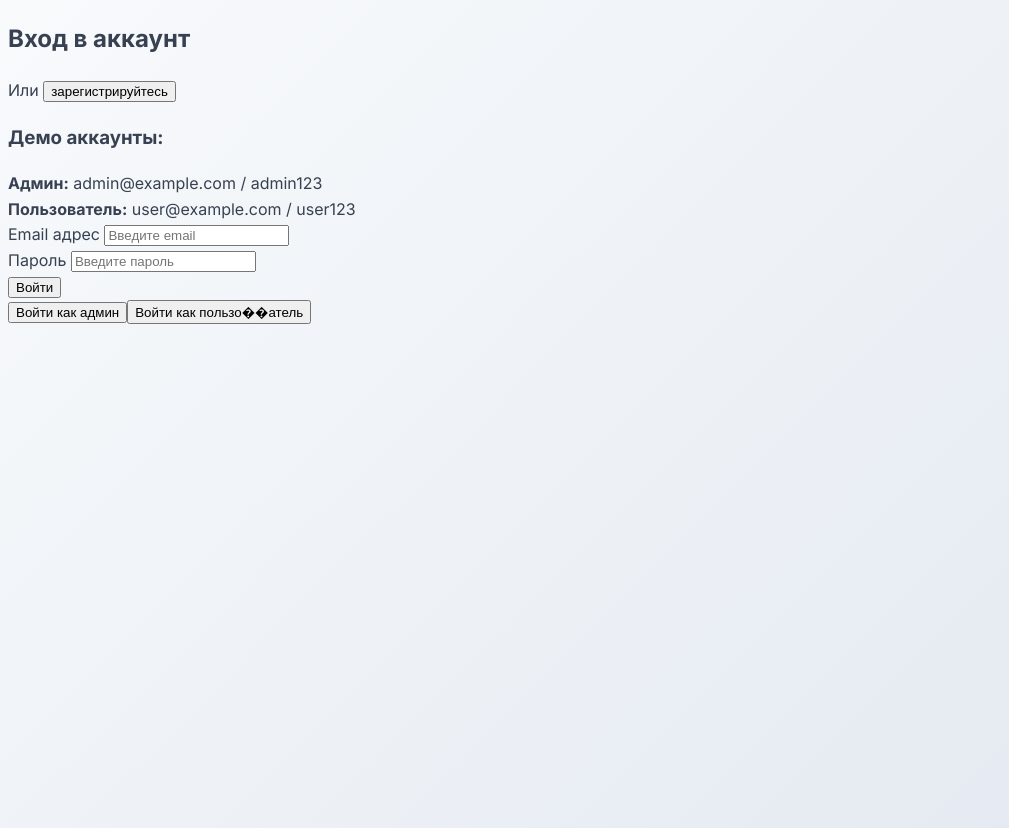
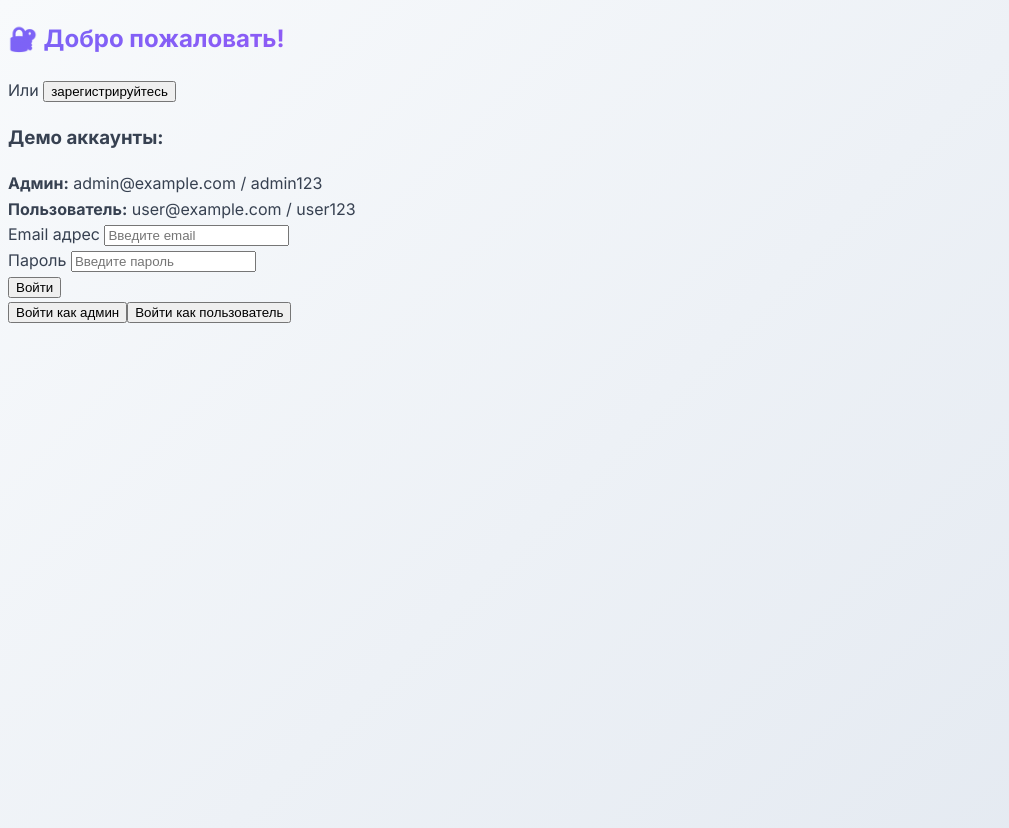
Before and after one commit to valorwing/online-store, a Vue app: page /login in a window 1280 px wide. Shown: the whole page, without its empty margins (0-1009 px from the left). Built offline with nearby package versions, Linux system fonts and the light colour scheme; the HTML template or start-up script is replaced by a standard one.

Commit message:
Обновление заголовка страницы входа
cgen-504253c4de654bd18f1858b33bb29a29

```diff
--- a/src/views/Auth/LoginPage.vue
+++ b/src/views/Auth/LoginPage.vue
@@ -2,8 +2,8 @@
   <div class="min-h-screen flex items-center justify-center bg-gradient-to-br from-slate-50 via-blue-50 to-purple-50 py-12 px-4 sm:px-6 lg:px-8">
     <div class="max-w-md w-full space-y-8 bg-white/80 backdrop-blur-sm rounded-2xl shadow-xl p-8 animate-fade-in">
       <div>
-        <h2 class="mt-6 text-center text-3xl font-extrabold text-gray-900">
-          {{ isLoginMode ? 'Вход в аккаунт' : 'Регистрация' }}
+        <h2 class="text-center text-3xl font-bold text-gradient">
+          {{ isLoginMode ? '🔐 Добро пожаловать!' : '✨ Присоединяйтесь к нам!' }}
         </h2>
         <p class="mt-2 text-center text-sm text-gray-600">
           {{ isLoginMode ? 'Или' : 'Уже есть аккаунт?' }}
@@ -114,7 +114,7 @@
             :disabled="authStore.isLoading"
             class="py-2 px-4 border border-gray-300 rounded-lg text-sm font-medium text-gray-700 bg-white hover:bg-gray-50 focus:outline-none focus:ring-2 focus:ring-offset-2 focus:ring-primary disabled:opacity-50 transition-colors"
           >
-            Войти как пользо��атель
+            Войти как пользователь
           </button>
         </div>
       </form>
```
